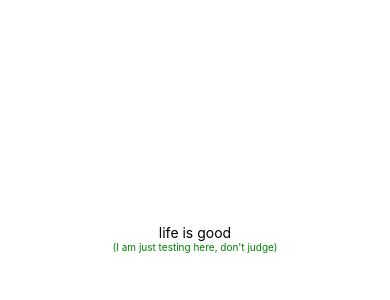
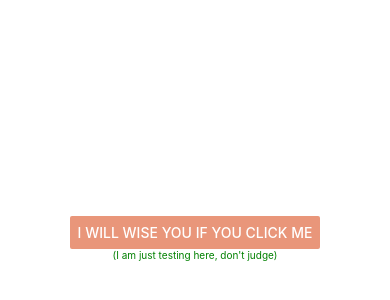
Before and after one commit to lydialawli/up-to-you, a React Native app: screen / in a window 390 px wide. Shown: the part 184-484 px from the top of the page. Built offline with nearby package versions, Linux system fonts and the light colour scheme.

Commit message:
corrected onPress function

```diff
--- a/App.js
+++ b/App.js
@@ -1,26 +1,42 @@
 import React from 'react'
-import { StyleSheet, Text, View } from 'react-native'
+import { StyleSheet, Text, View, Button} from 'react-native'
 import QuoteFactory from './src/QuoteFactory.js'
 
 export default class App extends React.Component {
+
+  constructor(){
+    super()
+    this.state = {
+      quote : "I will wise you if you click me"
+    }
+  }
+
+  onPressed=()=>{
+    let newquote = QuoteFactory.getRandomQuote()
+    this.setState({quote:newquote})
+  }
+
   render() {
-    let quote = "life is good"
 
-    let factory = new QuoteFactory()
-    console.log(factory)
-
-    console.log(QuoteFactory)
     return (
       <View style={styles.container}>
-        <Text>{quote}</Text>
+
+        <Button
+          title= {this.state.quote}
+          style= ""
+          color= "#e9967a"
+          onPress= {this.onPressed}>
+        </Button>
+
         <Text style={styles.textSmall}>
-      (I am just testing here, don't judge)
+          (I am just testing here, don't judge)
         </Text>
+
       </View>
     )
+
   }
 }
-
 
 const styles = StyleSheet.create({
   container: {
@@ -28,7 +44,6 @@ const styles = StyleSheet.create({
     backgroundColor: '#fff',
     alignItems: 'center',
     justifyContent: 'center',
-    fontSize: 20,
   },
   textSmall: {
     fontSize: 10,
```
Also changed, not shown: 1 other file (tests, documents, lock files or other folders).
